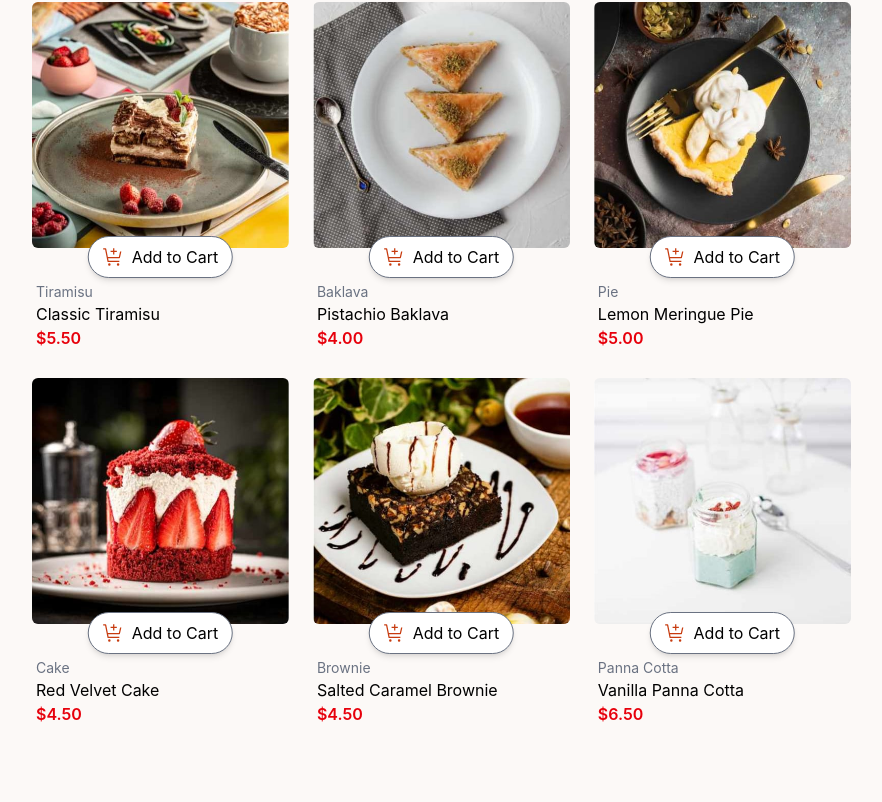
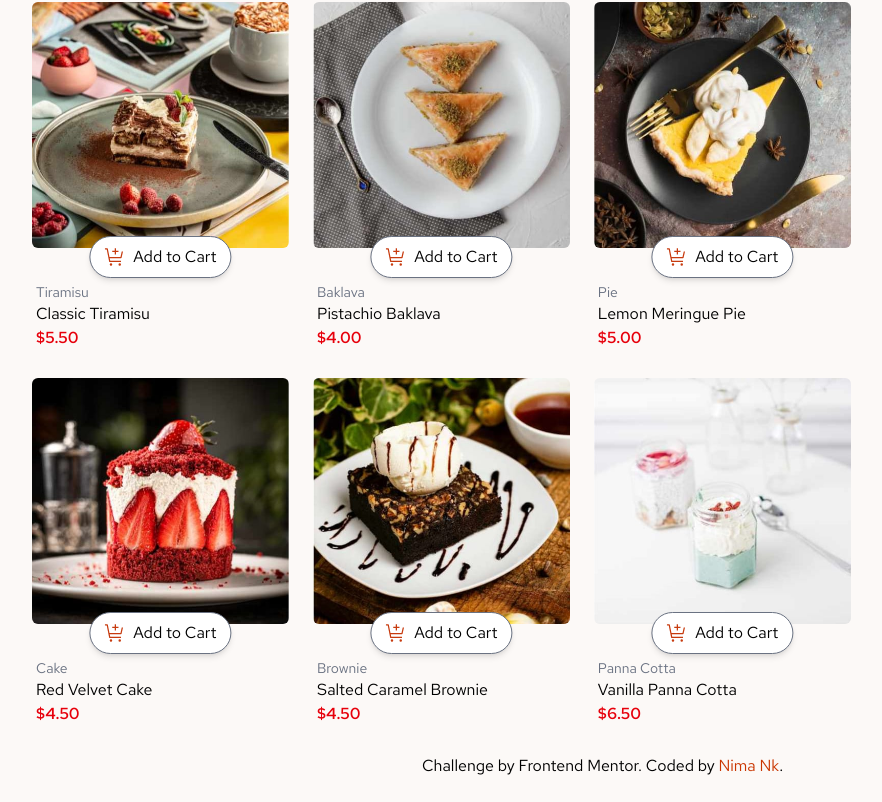
Before and after one commit to nimanek/frontend-mentor-challenges, a React (Vite) app in the folder product-list-with-cart/: page / in a window 1280 px wide. Shown: the part 482-1284 px from the top of the page, without its empty margins (18-900 px from the left). Before the commit the page ends 1212 px from the top, so only its background shows below. Built offline with nearby package versions, Linux system fonts and the light colour scheme.

Commit message:
added fonts

```diff
--- a/product-list-with-cart/src/App.css
+++ b/product-list-with-cart/src/App.css
@@ -1,8 +1,31 @@
 @import "tailwindcss";
+
+/* Regular font */
+@font-face {
+  font-family: 'RedHat';
+  src: url('./assets/fonts/static/RedHatText-Regular.ttf') format('woff2');
+  font-weight: 400;
+  font-style: normal;
+}
+/* Bold font */
+@font-face {
+  font-family: 'RedHat';
+  src: url('./assets/fonts/static/RedHatText-Bold.ttf') format('woff2');
+  font-weight: 700;
+  font-style: normal;
+}
+/* Semibold font */
+@font-face {
+  font-family: 'RedHat';
+  src: url('./assets/fonts/static/RedHatText-SemiBold.ttf') format('woff2');
+  font-weight: 600;
+  font-style: normal;
+}
 
 html,
 body {
     background: hsl(20, 50%, 98%);
+    font-family: 'RedHat';
 
 }
 
--- a/product-list-with-cart/src/App.tsx
+++ b/product-list-with-cart/src/App.tsx
@@ -4,6 +4,7 @@ import ProductsList from "./components/ProductsList";
 import RightCart from "./components/RightCart";
 import { ShoppingCartContext } from "./context/useShoppingCart";
 import OrderConfirmedModal from "./components/OrderConfirmedModal";
+import Footer from "./components/Footer";
 
 function App() {
       const { desserts,orderModal } = useContext(ShoppingCartContext);
@@ -21,6 +22,9 @@ function App() {
 
                     {orderModal && <OrderConfirmedModal desserts={desserts}/>}
             </div>
+            <div>
+                <Footer />
+            </div>
         </div>
     );
 }
--- /dev/null
+++ b/product-list-with-cart/src/components/Footer.tsx
@@ -0,0 +1,15 @@
+const Footer = () => {
+    return (
+        <>
+            <footer className="my-6 mx-auto w-100">
+                Challenge by{' '}
+                <a href="https://www.frontendmentor.io?ref=challenge">
+                    Frontend Mentor
+                </a>
+                . Coded by <a className="text-orange-700 hover:text-orange-900" href="https://www.frontendmentor.io/profile/nimanek">Nima Nk</a>.
+            </footer>
+        </>
+    );
+};
+
+export default Footer;
--- a/product-list-with-cart/src/components/OrderConfirmedModal.tsx
+++ b/product-list-with-cart/src/components/OrderConfirmedModal.tsx
@@ -49,7 +49,7 @@ const OrderConfirmedModal = ({ desserts }: any) => {
                     </p>
                 </div>
 
-                <div className="bg-orange-100 w-full p-4 rounded-sm h-80 overflow-x-hidden overflow-auto scrollbar-thin scrollbar-thumb-orange-200">
+                <div className="bg-orange-50 w-full p-4 rounded-sm h-80 overflow-x-hidden overflow-auto scrollbar-thin scrollbar-thumb-orange-200">
                     {cart.map((cartItem: any) => {
                         const product = desserts.find(
                             (d:any) => d.name === cartItem.item,
```
